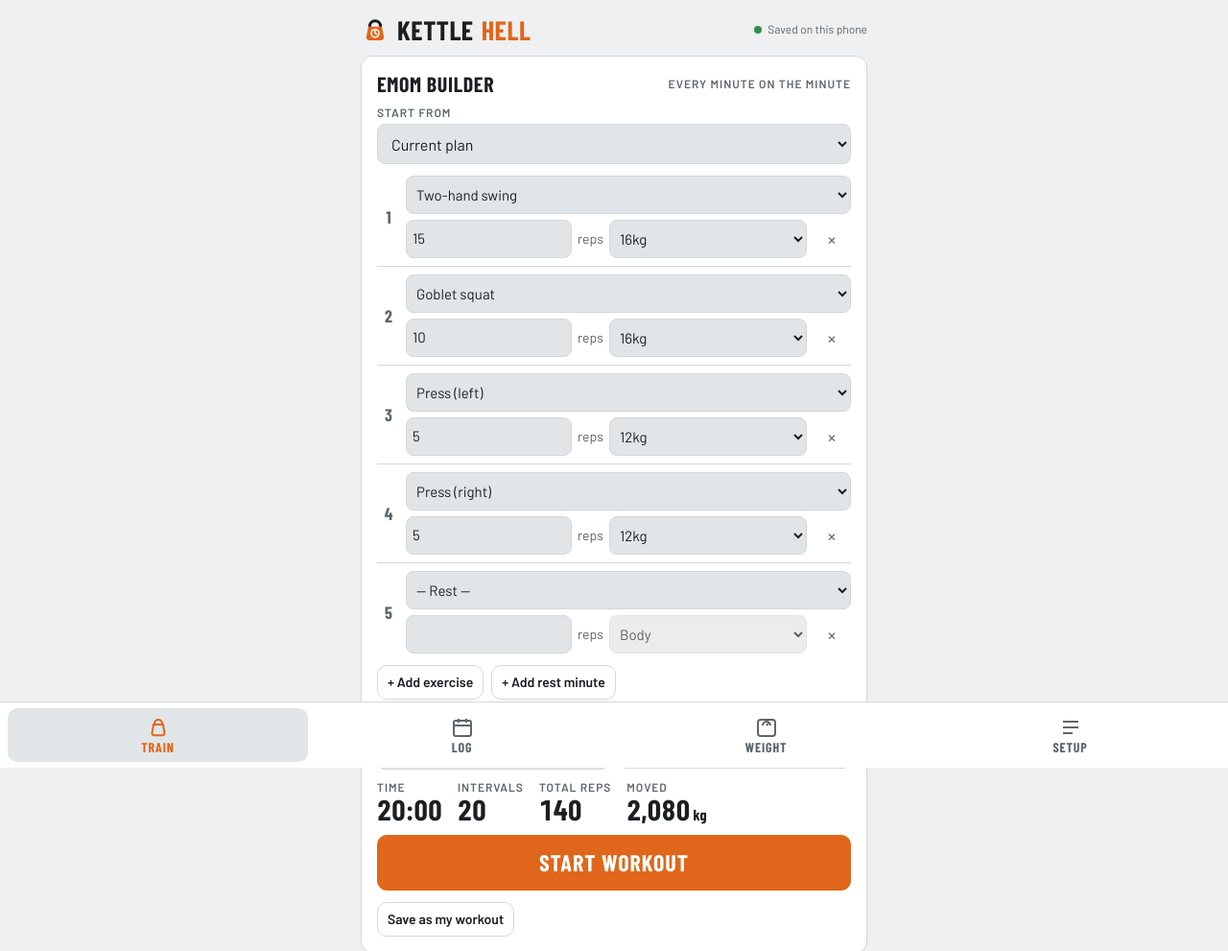
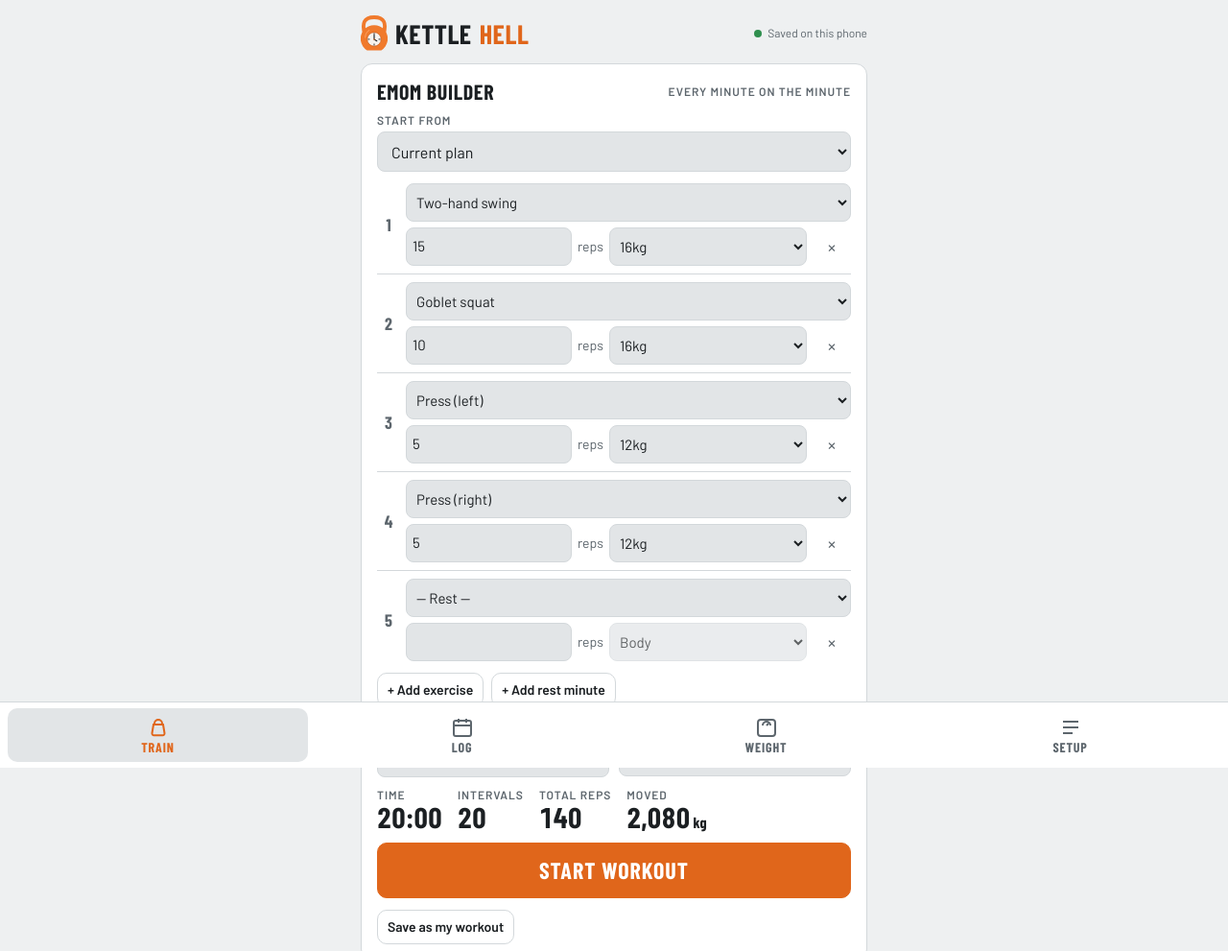
Before and after one commit to apnewnham-stack/kettle-hell, a plain HTML site: page index.html in a window 1280 px wide. Shown: the top 991 px of the page at 96% size. Drawn offline with nearby package versions, Linux system fonts and the light colour scheme; a web font is replaced by a local one.

Commit message:
New kettlebell-with-timer logo for app icon and header
Co-Authored-By: Claude Opus 5.5 <noreply@anthropic.com>
Claude-Session: https://claude.ai/code/session_012CkkAYvD4svDx1Fg7MQVKw

```diff
--- a/index.html
+++ b/index.html
@@ -39,7 +39,7 @@ header.top{display:flex;align-items:center;justify-content:space-between;gap:12p
 .brand{font:800 28px/1 var(--display);letter-spacing:.02em;text-transform:uppercase;margin:0}
 .brand{display:flex;align-items:center;gap:8px}
 .brand span{color:var(--accent)}
-.brand .logo{width:30px;height:30px;flex:none}
+.brand .logo{width:28px;height:38px;flex:none}
 .sync{font-size:12px;color:var(--muted);display:flex;align-items:center;gap:6px}
 .sync i{width:8px;height:8px;border-radius:50%;background:var(--warn);display:inline-block}
 .sync.ok i{background:var(--good)}
@@ -136,7 +136,7 @@ textarea{min-height:70px;resize:vertical}
 
 <div class="wrap">
   <header class="top">
-    <h1 class="brand"><svg class="logo" viewBox="0 0 32 32" aria-hidden="true"><path d="M10 12a6 6 0 1 1 12 0" fill="none" stroke="var(--fg)" stroke-width="3.2" stroke-linecap="round"/><path d="M8.5 12.5h15l2.2 11.2a3.4 3.4 0 0 1-3.3 4.1H9.6a3.4 3.4 0 0 1-3.3-4.1z" fill="var(--accent)"/><circle cx="16" cy="20" r="4.3" fill="none" stroke="var(--accent-fg)" stroke-width="1.6"/><path d="M16 20v-2.6M16 20l1.8 1.2" stroke="var(--accent-fg)" stroke-width="1.6" stroke-linecap="round"/></svg>Kettle <span>Hell</span></h1>
+    <h1 class="brand"><svg class="logo" viewBox="100 40 312 430" aria-hidden="true"><path d="M146 270 C108 130, 136 62, 256 62 C376 62, 404 130, 366 270" fill="none" stroke="#f07a2c" stroke-width="44" stroke-linecap="round"/><path d="M172 452 A160 160 0 1 1 340 452 Z" fill="#f07a2c"/><path d="M150 300 A112 112 0 0 1 196 214" fill="none" stroke="#ffb07a" stroke-width="14" stroke-linecap="round" opacity=".55"/><circle cx="256" cy="322" r="82" fill="#f6f3ee"/><circle cx="256" cy="322" r="82" fill="none" stroke="#c95a17" stroke-width="8"/><g stroke="#1d2124" stroke-width="10" stroke-linecap="round"><path d="M256 252v14M256 378v14M186 322h14M312 322h14"/></g><path d="M256 322V274M256 322l32 20" stroke="#1d2124" stroke-width="13" stroke-linecap="round"/><circle cx="256" cy="322" r="9" fill="#f07a2c"/></svg>Kettle <span>Hell</span></h1>
     <div class="sync" id="sync"><i></i><span>Loading…</span></div>
   </header>
 
--- a/sw.js
+++ b/sw.js
@@ -1,5 +1,5 @@
 // Kettle Hell offline cache. Bump VERSION when files change.
-const VERSION = "kh-v1";
+const VERSION = "kh-v2";
 const FILES = ["./", "index.html", "manifest.webmanifest", "icons/icon-192.png", "icons/icon-512.png", "icons/maskable-512.png"];
 self.addEventListener("install", e => { e.waitUntil(caches.open(VERSION).then(c => c.addAll(FILES)).then(() => self.skipWaiting())); });
 self.addEventListener("activate", e => { e.waitUntil(caches.keys().then(ks => Promise.all(ks.filter(k => k !== VERSION).map(k => caches.delete(k)))).then(() => self.clients.claim())); });
```
Also changed, not shown: icons/icon-192.png, icons/icon-512.png, icons/maskable-512.png.
